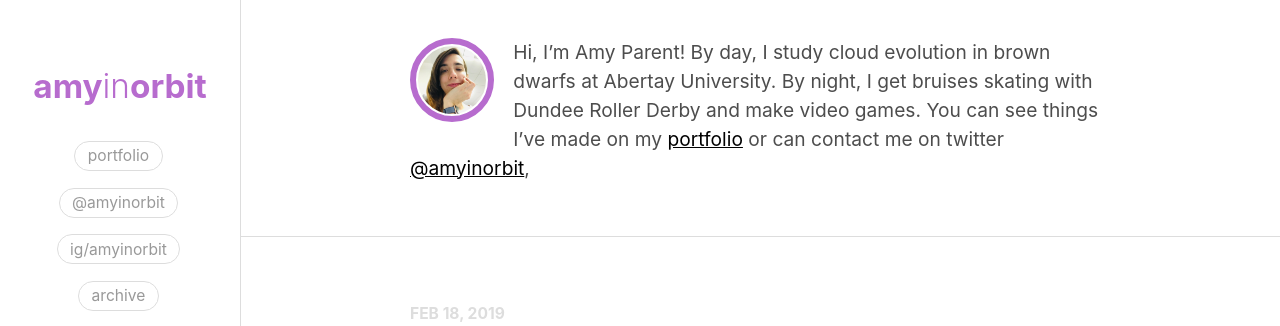
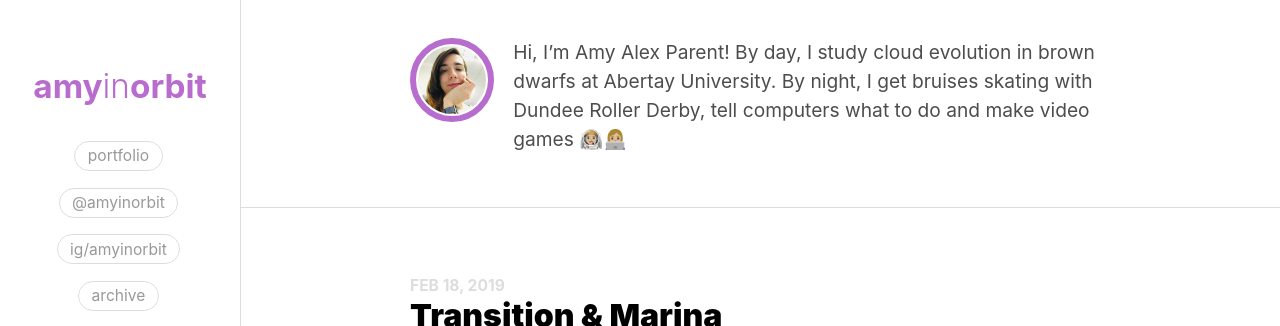
Before and after one commit to amyinorbit/amyinorbit.github.io, a Jekyll site: the page built from index.html, in a window 1280 px wide and 900 px high, cut to the strip 0-326 px from the top of the window. Built offline with Jekyll 4.4.1, drawn with Linux system fonts in a browser that asks for light colours; the list of posts is cut into pages by our own code.

Commit message:
Update description

```diff
--- a/_config.yml
+++ b/_config.yml
@@ -4,9 +4,7 @@ timezone: Europe/London
 permalink: /post/:title/
 author: Amy Parent
 description: >
-  Hi, I'm Amy Parent! By day, I study cloud evolution in brown dwarfs at Abertay University. By night, I get bruises skating with Dundee Roller Derby and make video games.
-
-  You can see things I've made on my [portfolio](/portfolio) or can contact me on twitter [@amyinorbit](https://twitter.com/amyinorbit),
+  Hi, I'm Amy Alex Parent! By day, I study cloud evolution in brown dwarfs at Abertay University. By night, I get bruises skating with Dundee Roller Derby, tell computers what to do and make video games 👩🏼‍🚀👩🏼‍💻
 baseurl: "" # the subpath of your site, e.g. /blog
 url: "https://amyparent.com"
 twitter_username: amyinorbit
```
